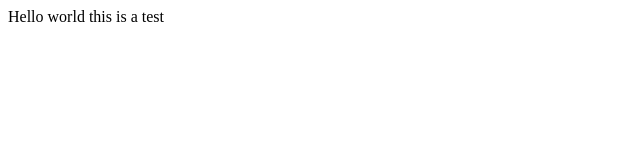
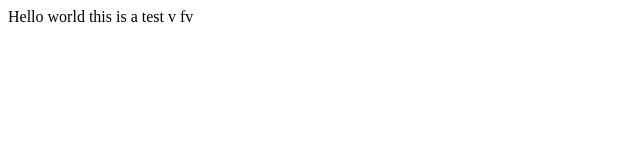
Before and after one commit to CN-Ambar/test, a plain HTML site: page index.html in a window 1280 px wide. Shown: the full height of the page, 0-640 px from the left. Drawn offline with Linux system fonts and the light colour scheme.

Commit message:
second test

```diff
--- a/index.html
+++ b/index.html
@@ -11,9 +11,9 @@
 <body>
   Hello world
   <script src="script.js"></script>
-this is a test
+this is a test v fv
   <!--
-  This script places a badge on your repl's full-browser view back to your repl's cover
+  This script places a badge on your repl's fullscd-browser view back to your repl's cover
   page. Try various colors for the theme: dark, light, red, orange, yellow, lime, green,
   teal, blue, blurple, magenta, pink!
   -->
```
